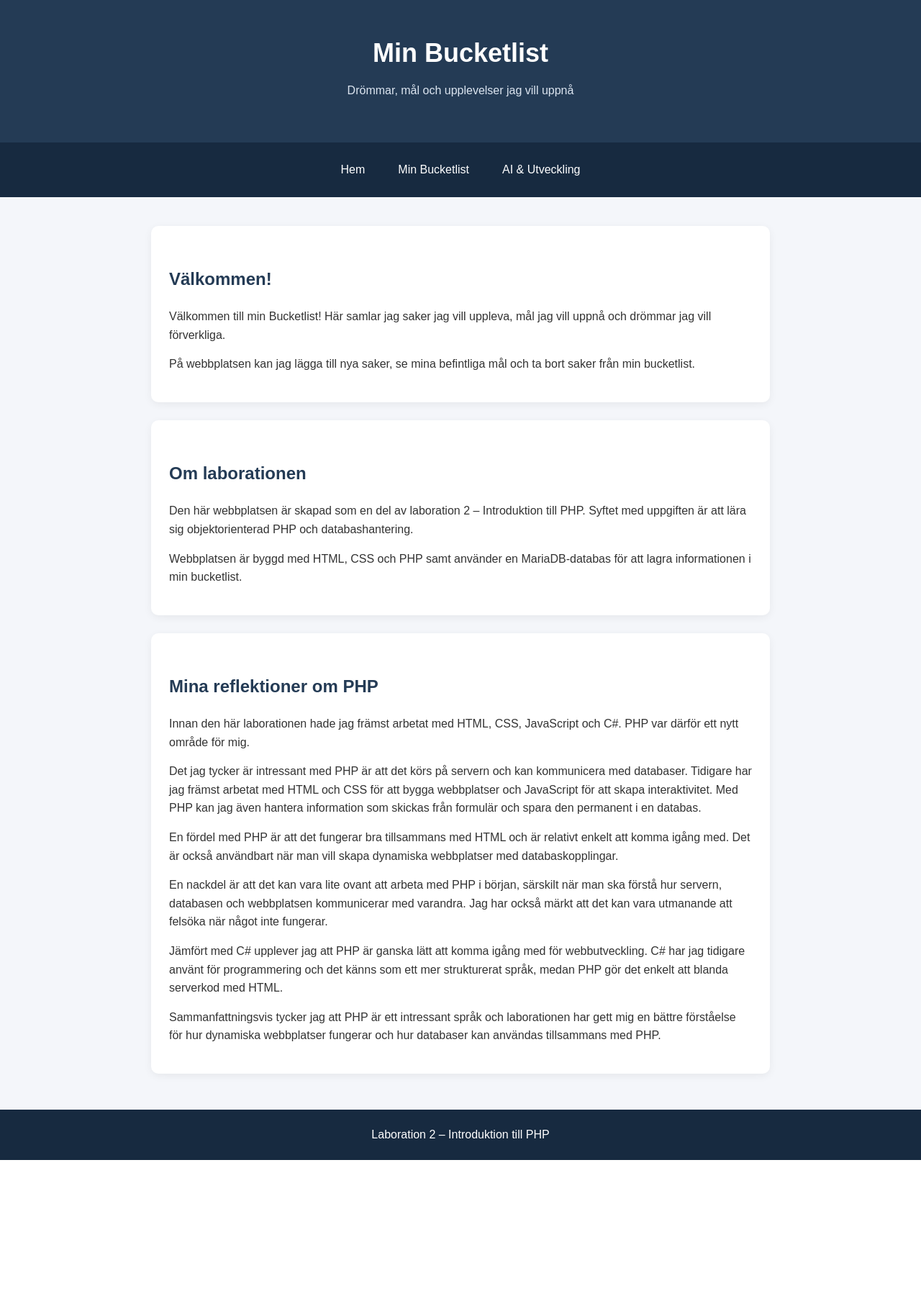
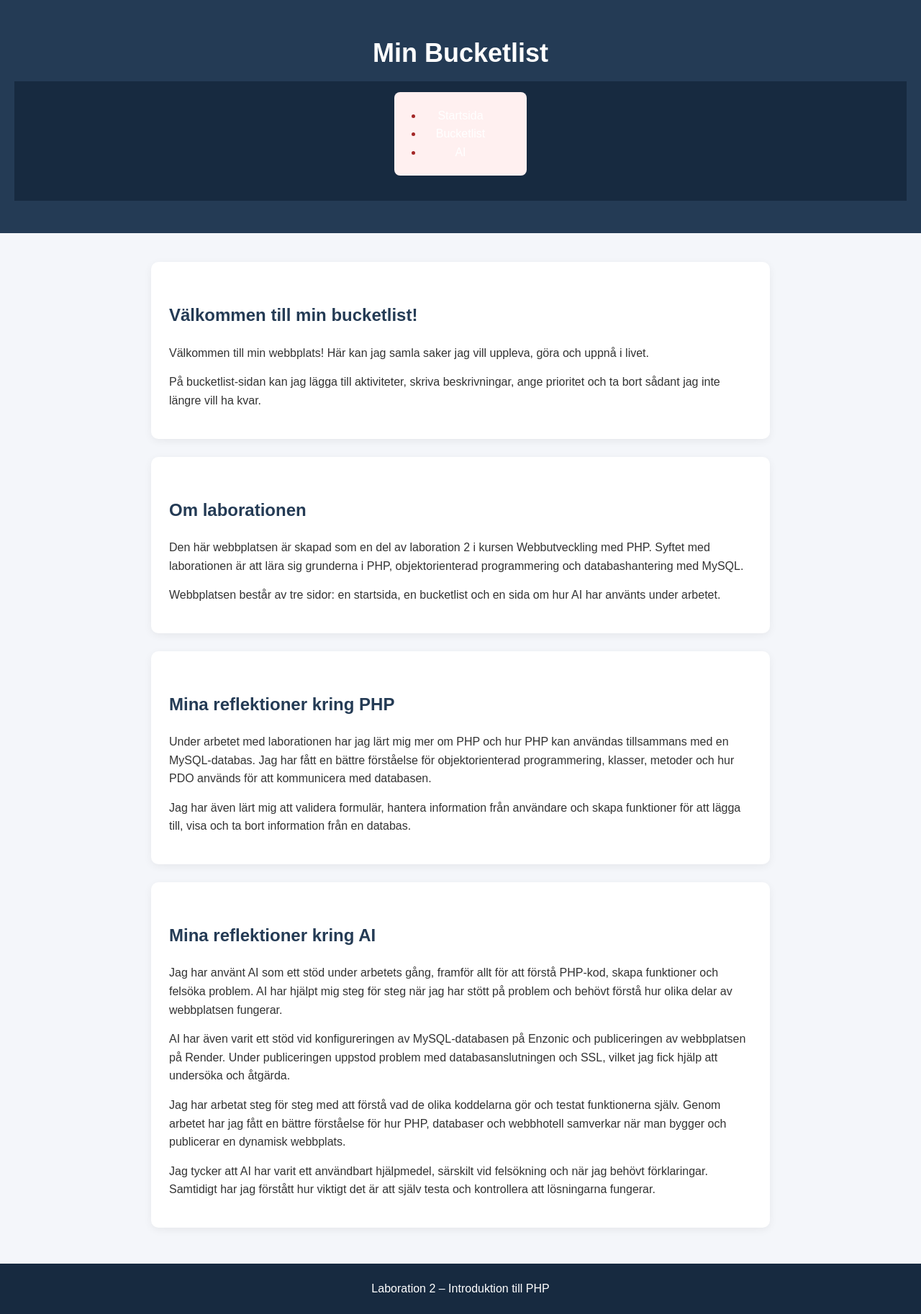
Before and after one commit to aliatwood/Wordpress-labb2, a PHP site: page / in a window 1280 px wide. Shown: the whole page at 72% size. Before the commit the page ends 1612 px from the top, so only its background shows below. Run offline with PHP 8.4, Linux system fonts and the light colour scheme.

Commit message:
uppdatera config.php och index.php

```diff
--- a/config/config.php
+++ b/config/config.php
@@ -1,4 +1,3 @@
-
 <?php
 
 require_once __DIR__ . '/../classes/Database.php';
--- a/index.php
+++ b/index.php
@@ -4,112 +4,96 @@
 <head>
     <meta charset="UTF-8">
     <meta name="viewport" content="width=device-width, initial-scale=1.0">
-    <title>Hem - Min Bucketlist</title>
+    <title>Startsida - Min Bucketlist</title>
     <link rel="stylesheet" href="css/style.css">
 </head>
 <body>
 
 <header>
     <h1>Min Bucketlist</h1>
-        <p>Drömmar, mål och upplevelser jag vill uppnå</p>
+    <nav>
+        <ul>
+            <li><a href="index.php">Startsida</a></li>
+            <li><a href="bucketlist.php">Bucketlist</a></li>
+            <li><a href="ai.php">AI</a></li>
+        </ul>
+    </nav>
 </header>
 
-    <nav>
-        <a href="index.php">Hem</a>
-        <a href="bucketlist.php">Min Bucketlist</a>
-        <a href="ai.php">AI & Utveckling</a>
-    </nav>
-
 <main>
-
     <section>
-            <h2>Välkommen!</h2>
-
+        <h2>Välkommen till min bucketlist!</h2>
         <p>
-                Välkommen till min Bucketlist!
-                Här samlar jag saker jag vill uppleva,
-                mål jag vill uppnå och drömmar jag vill förverkliga.
+            Välkommen till min webbplats! Här kan jag samla saker
+            jag vill uppleva, göra och uppnå i livet.
         </p>
-
         <p>
-                På webbplatsen kan jag lägga till nya saker,
-                se mina befintliga mål och ta bort saker
-                från min bucketlist.
+            På bucketlist-sidan kan jag lägga till aktiviteter,
+            skriva beskrivningar, ange prioritet och ta bort sådant
+            jag inte längre vill ha kvar.
         </p>
     </section>
 
     <section>
         <h2>Om laborationen</h2>
-
         <p>
-                Den här webbplatsen är skapad som en del av
-                laboration 2 – Introduktion till PHP.
-                Syftet med uppgiften är att lära sig
-                objektorienterad PHP och databashantering.
+            Den här webbplatsen är skapad som en del av laboration 2
+            i kursen Webbutveckling med PHP. Syftet med laborationen
+            är att lära sig grunderna i PHP, objektorienterad
+            programmering och databashantering med MySQL.
         </p>
-
         <p>
-                Webbplatsen är byggd med HTML, CSS och PHP
-                samt använder en MariaDB-databas för att
-                lagra informationen i min bucketlist.
+            Webbplatsen består av tre sidor: en startsida, en
+            bucketlist och en sida om hur AI har använts under arbetet.
         </p>
     </section>
 
     <section>
-            <h2>Mina reflektioner om PHP</h2>
-
+        <h2>Mina reflektioner kring PHP</h2>
         <p>
-                Innan den här laborationen hade jag främst
-                arbetat med HTML, CSS, JavaScript och C#.
-                PHP var därför ett nytt område för mig.
+            Under arbetet med laborationen har jag lärt mig mer om PHP
+            och hur PHP kan användas tillsammans med en MySQL-databas.
+            Jag har fått en bättre förståelse för objektorienterad
+            programmering, klasser, metoder och hur PDO används för
+            att kommunicera med databasen.
         </p>
-
         <p>
-                Det jag tycker är intressant med PHP är att
-                det körs på servern och kan kommunicera med
-                databaser. Tidigare har jag främst arbetat
-                med HTML och CSS för att bygga webbplatser
-                och JavaScript för att skapa interaktivitet.
-                Med PHP kan jag även hantera information
-                som skickas från formulär och spara den
-                permanent i en databas.
-            </p>
-
-            <p>
-                En fördel med PHP är att det fungerar bra
-                tillsammans med HTML och är relativt enkelt
-                att komma igång med. Det är också användbart
-                när man vill skapa dynamiska webbplatser
-                med databaskopplingar.
-            </p>
-
-            <p>
-                En nackdel är att det kan vara lite ovant
-                att arbeta med PHP i början, särskilt när
-                man ska förstå hur servern, databasen och
-                webbplatsen kommunicerar med varandra.
-                Jag har också märkt att det kan vara
-                utmanande att felsöka när något inte fungerar.
-            </p>
-
-            <p>
-                Jämfört med C# upplever jag att PHP är
-                ganska lätt att komma igång med för
-                webbutveckling. C# har jag tidigare använt
-                för programmering och det känns som ett
-                mer strukturerat språk, medan PHP gör det
-                enkelt att blanda serverkod med HTML.
-            </p>
-
-            <p>
-                Sammanfattningsvis tycker jag att PHP är
-                ett intressant språk och laborationen har
-                gett mig en bättre förståelse för hur
-                dynamiska webbplatser fungerar och hur
-                databaser kan användas tillsammans med PHP.
+            Jag har även lärt mig att validera formulär, hantera
+            information från användare och skapa funktioner för att
+            lägga till, visa och ta bort information från en databas.
         </p>
     </section>
 
+    <section>
+        <h2>Mina reflektioner kring AI</h2>
+        <p>
+            Jag har använt AI som ett stöd under arbetets gång,
+            framför allt för att förstå PHP-kod, skapa funktioner
+            och felsöka problem. AI har hjälpt mig steg för steg
+            när jag har stött på problem och behövt förstå hur
+            olika delar av webbplatsen fungerar.
+        </p>
+        <p>
+            AI har även varit ett stöd vid konfigureringen av
+            MySQL-databasen på Enzonic och publiceringen av
+            webbplatsen på Render. Under publiceringen uppstod
+            problem med databasanslutningen och SSL, vilket jag
+            fick hjälp att undersöka och åtgärda.
+        </p>
+        <p>
+            Jag har arbetat steg för steg med att förstå vad de
+            olika koddelarna gör och testat funktionerna själv.
+            Genom arbetet har jag fått en bättre förståelse för
+            hur PHP, databaser och webbhotell samverkar när man
+            bygger och publicerar en dynamisk webbplats.
+        </p>
+        <p>
+            Jag tycker att AI har varit ett användbart hjälpmedel,
+            särskilt vid felsökning och när jag behövt förklaringar.
+            Samtidigt har jag förstått hur viktigt det är att själv
+            testa och kontrollera att lösningarna fungerar.
+        </p>
+    </section>
 </main>
 
 <footer>
```
Lines whose indentation alone changed are shown as unchanged.
